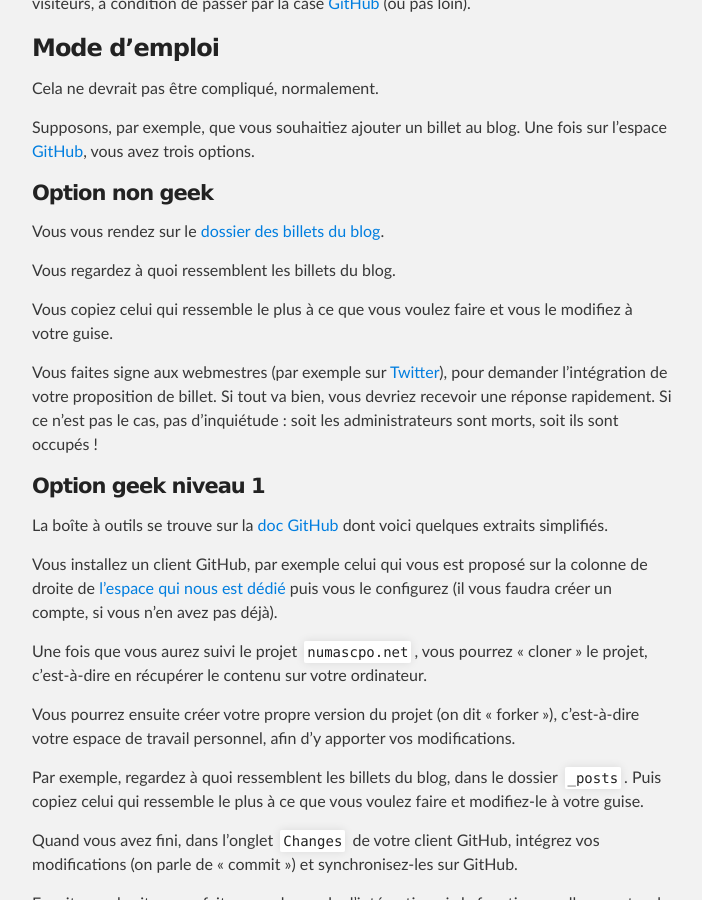
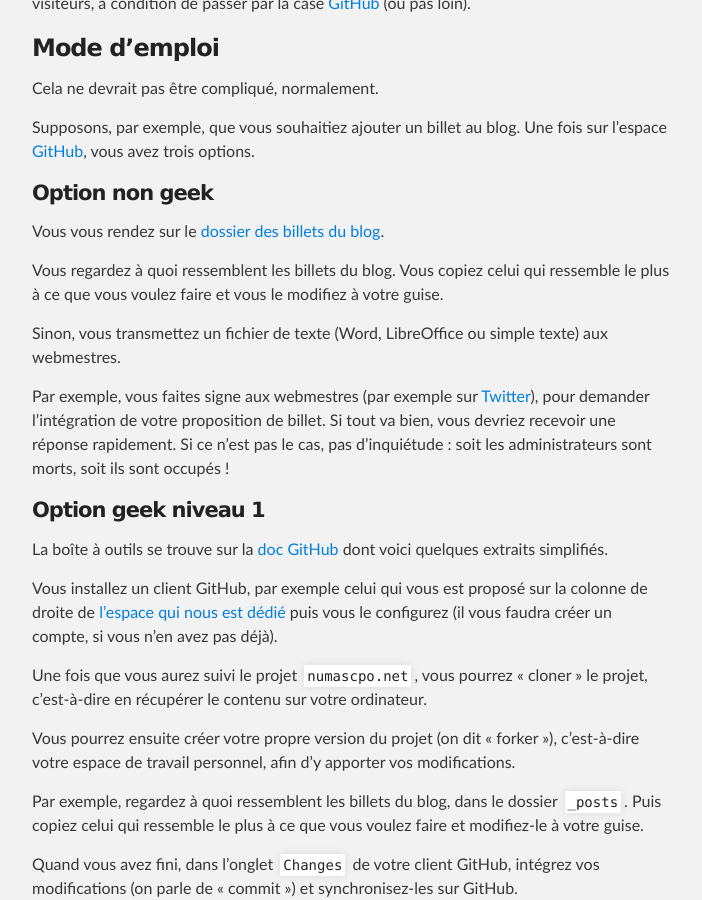
Before and after one commit to trojette/numascpo.net, a Jekyll site: the page built from _posts/2013-12-29-premier-billet.markdown, in a window 1280 px wide and 900 px high, scrolled down 534 px. Shown: the whole window, without its empty margins (288-990 px from the left). Built offline with Jekyll 4.4.1, drawn with Linux system fonts in a browser that asks for light colours; Markdown is read by kramdown in place of the engine named in the settings.

Commit message:
Simplifier le mode de contribution

```diff
--- a/_posts/2013-12-29-premier-billet.markdown
+++ b/_posts/2013-12-29-premier-billet.markdown
@@ -28,16 +28,18 @@ Une fois sur l'espace [GitHub][], vous avez trois options.
 
 Vous vous rendez sur le [dossier des billets du blog][blog-folder].
 
-Vous regardez à quoi ressemblent les billets du blog.
+Vous regardez à quoi ressemblent les billets du blog. Vous copiez celui
+qui ressemble le plus à ce que vous voulez faire et vous le modifiez à
+votre guise.
 
-Vous copiez celui qui ressemble le plus à ce que vous voulez faire et
-vous le modifiez à votre guise.
+Sinon, vous transmettez un fichier de texte (Word, LibreOffice ou simple
+texte) aux webmestres.
 
-Vous faites signe aux webmestres (par exemple sur [Twitter][]), pour
-demander l'intégration de votre proposition de billet. Si tout va bien,
-vous devriez recevoir une réponse rapidement. Si ce n'est pas le cas,
-pas d'inquiétude : soit les administrateurs sont morts, soit ils sont
-occupés !
+Par exemple, vous faites signe aux webmestres (par exemple sur
+[Twitter][]), pour demander l'intégration de votre proposition de
+billet. Si tout va bien, vous devriez recevoir une réponse rapidement.
+Si ce n'est pas le cas, pas d'inquiétude : soit les administrateurs
+sont morts, soit ils sont occupés !
 
 #### Option geek niveau 1
 
```
